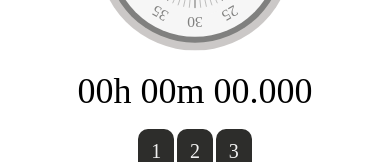
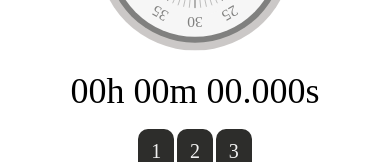
Before and after one commit to timmcca-be/speedrun-timer-rn, a React Native app: screen / in a window 390 px wide. Shown: the part 164-326 px from the top of the page. Built offline with nearby package versions, Linux system fonts and the light colour scheme; what react-native-sound would draw is missing.

Commit message:
Add s back to time input

```diff
--- a/src/components/TimeForm.tsx
+++ b/src/components/TimeForm.tsx
@@ -88,10 +88,11 @@ export class TimeForm extends PureComponent<IProps, IState> {
               { timeString.substring(0, colorSwitchIndex) }
               <Text style={{ color: Colors.BLACK }}>
                 { timeString.substring(colorSwitchIndex)
-                    + (this.state.inputtingMillis ? millisString : '') }
+                    + (this.state.inputtingMillis ? millisString : '')
+                    + (millisZeros.length === 0 ? 's' : '') }
               </Text>
               { (this.state.inputtingMillis ? '' : millisString)
-                  + millisZeros }
+                  + millisZeros + (millisZeros.length === 0 ? '' : 's') }
             </Text>
             <View style={{
                 flexDirection: 'row',
```
